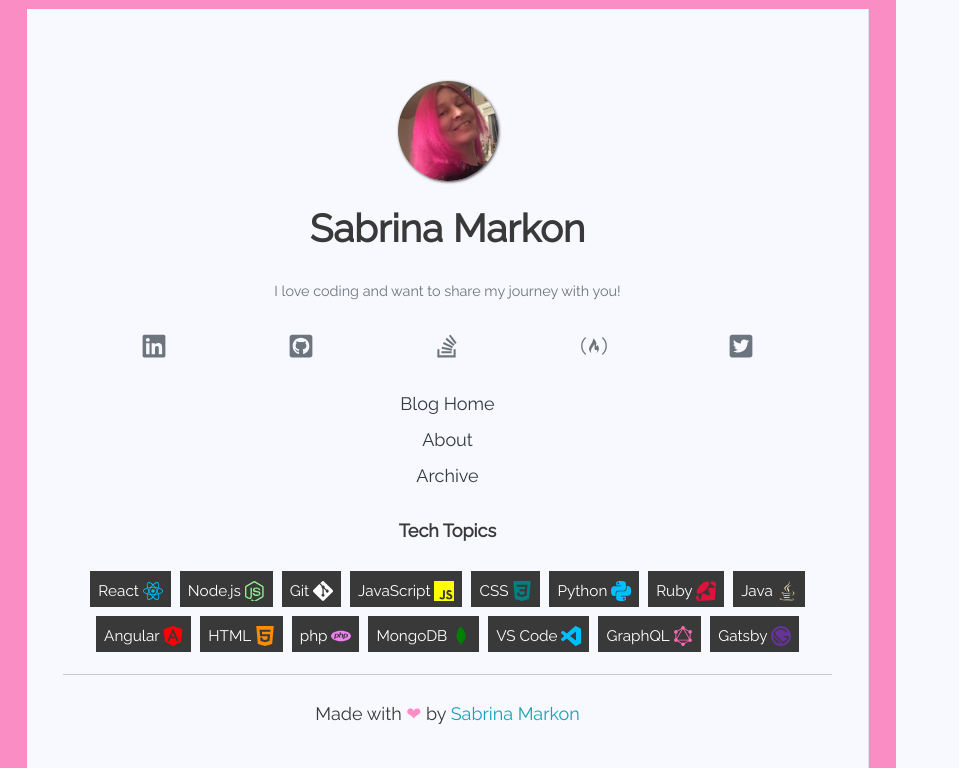
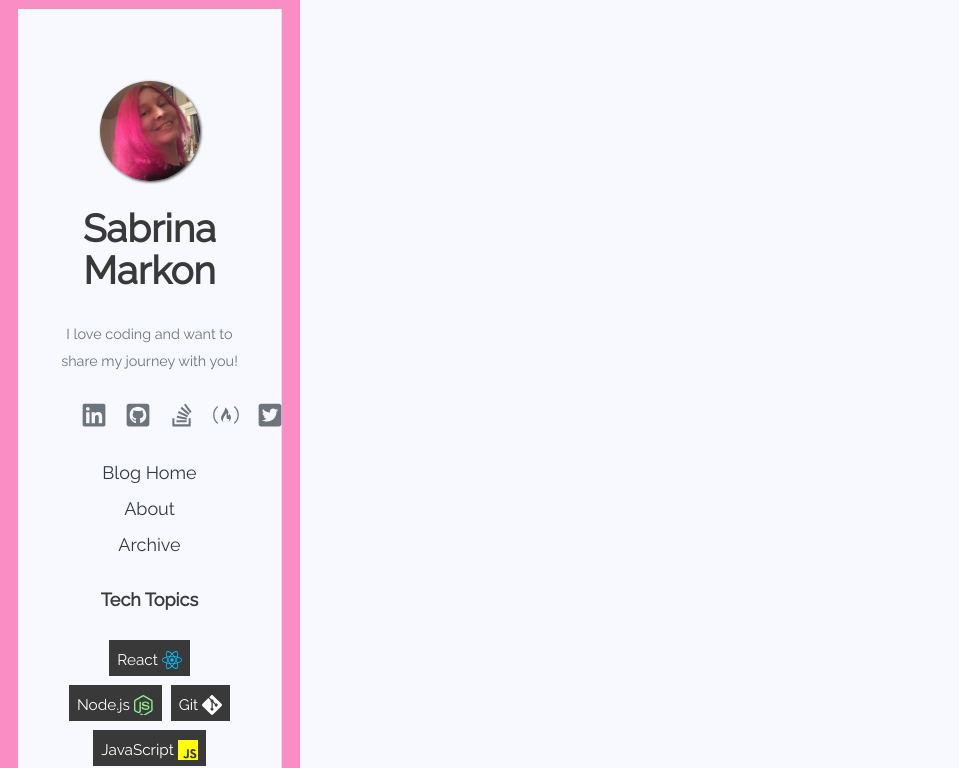
Before and after one commit to SabrinaMarkon/gatsby-blog, a Gatsby site: page /about in a window 1280 px wide. Shown: the top 768 px of the page, without its empty margins (0-959 px from the left). Built offline with nearby package versions, Linux system fonts and the light colour scheme; Gatsby itself is replaced by a stand-in of ours.

Commit message:
Fix sidebar width.

```diff
--- a/src/pages/about.js
+++ b/src/pages/about.js
@@ -24,7 +24,7 @@ const AboutPage = (props) => {
         <Layout>
             <SEO title="About" />
             <div className="post-page-main">
-                <div className="sidebar px-4 py-2">
+                <div className="sidebar px-3 py-2">
                     <Sidebar />
                 </div>
 
--- a/src/pages/archive.js
+++ b/src/pages/archive.js
@@ -29,7 +29,7 @@ const ArchivePage = ({ data }) => {
         <Layout>
             <SEO title="Archive" keywords={[`gatsby`, `javascript`, `react`, `web development`, `blog`, `graphql`]} />
             <div className="index-main">
-                <div className="sidebar px-4 py-2">
+                <div className="sidebar px-3 py-2">
                     <Sidebar />
                 </div>
                 <div className="post-list-main">
--- a/src/pages/index.css
+++ b/src/pages/index.css
@@ -8,7 +8,8 @@ p, .title {
 }
 
 .sidebar {
-    width: 70%;
+    width: 300px;
+    margin-right: 2rem;
     background: #fa8dc3;
 }
 
--- a/src/templates/blog-post.css
+++ b/src/templates/blog-post.css
@@ -1,6 +1,7 @@
 .post-page-main {
     display: grid;
-    grid-template-columns: 1fr 2fr;
+    grid-gap: 2rem;
+    grid-template-columns: 300px auto 1fr;
 }
 
 .heading {
@@ -8,7 +9,7 @@
 }
 
 .sidebar {
-    width: 90%;
+    width: 100%;
 }
 
 @media only screen and (max-width: 850px) {
```
